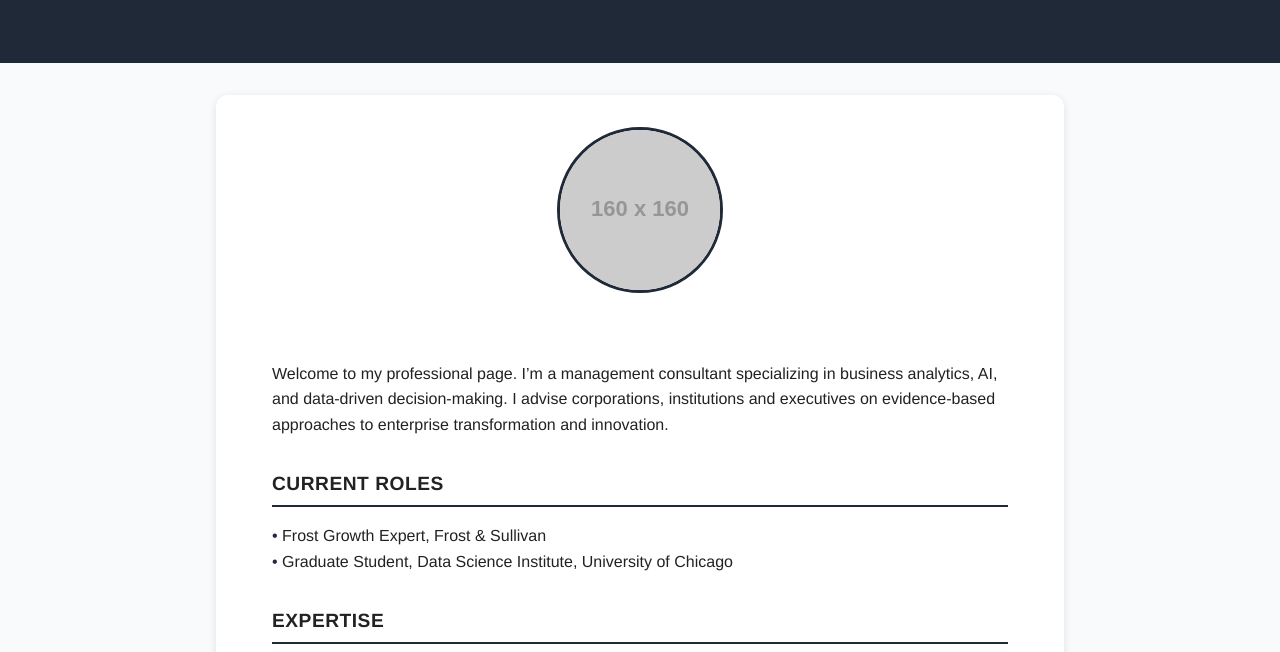
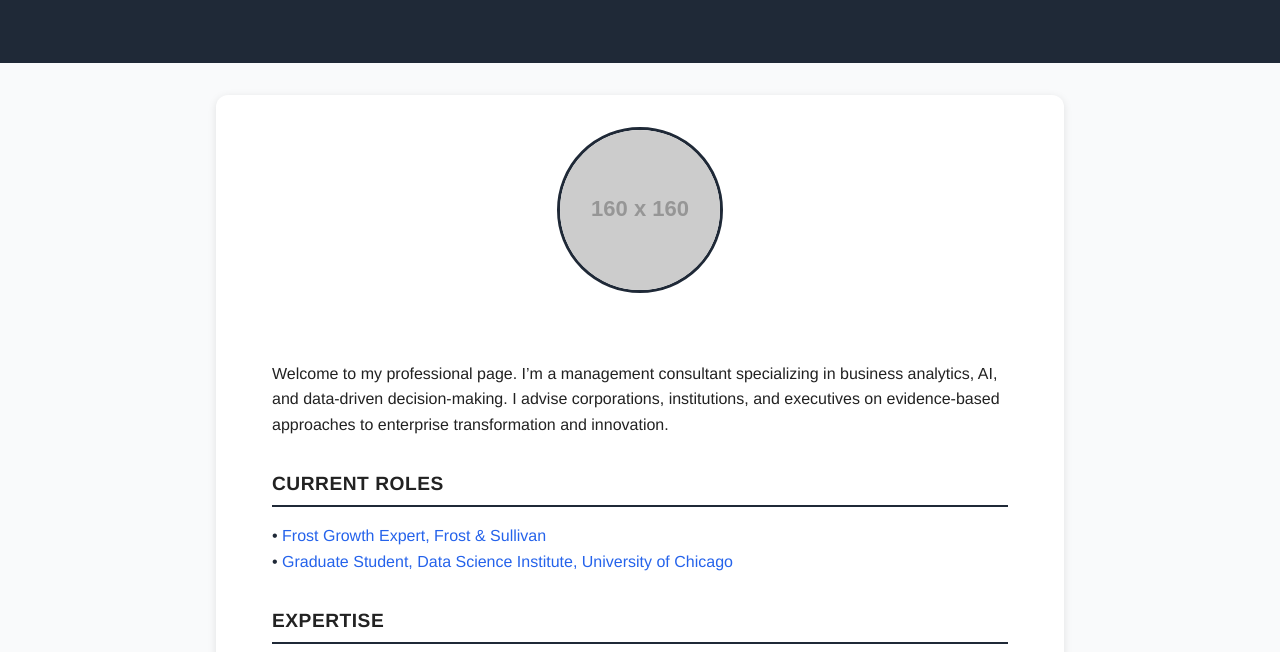
Before and after one commit to kb498/kb498.github.io, a plain HTML site: page index.html in a window 1280 px wide. Shown: the part 148-800 px from the top of the page. Drawn offline with Linux system fonts and the light colour scheme; placeholder pictures from the web are drawn by us.

Commit message:
Update index.html

```diff
--- a/index.html
+++ b/index.html
@@ -115,14 +115,22 @@
     <section class="bio">
       <p>
         Welcome to my professional page. I’m a management consultant specializing in business analytics,
-        AI, and data-driven decision-making. I advise corporations, institutions and executives on evidence-based
+        AI, and data-driven decision-making. I advise corporations, institutions, and executives on evidence-based
         approaches to enterprise transformation and innovation.
       </p>
 
       <h2>Current Roles</h2>
       <ul>
-        <li>Frost Growth Expert, Frost & Sullivan</li>
-        <li>Graduate Student, Data Science Institute, University of Chicago</li>
+        <li>
+          <a href="https://www.frost.com/frost-growth-experts/" target="_blank">
+            Frost Growth Expert, Frost & Sullivan
+          </a>
+        </li>
+        <li>
+          <a href="https://datascience.uchicago.edu/" target="_blank">
+            Graduate Student, Data Science Institute, University of Chicago
+          </a>
+        </li>
       </ul>
 
       <h2>Expertise</h2>
@@ -137,6 +145,7 @@
       <p>
         📧 Email: <a href="mailto:kb498@cornell.edu">kb498@cornell.edu</a><br>
         🔗 LinkedIn: <a href="https://linkedin.com/in/kb498" target="_blank">linkedin.com/in/kb498</a><br>
+        🧬 ORCID: <a href="https://orcid.org/0009-0009-1831-1089" target="_blank">orcid.org/0009-0009-1831-1089</a>
       </p>
     </section>
   </main>
```
